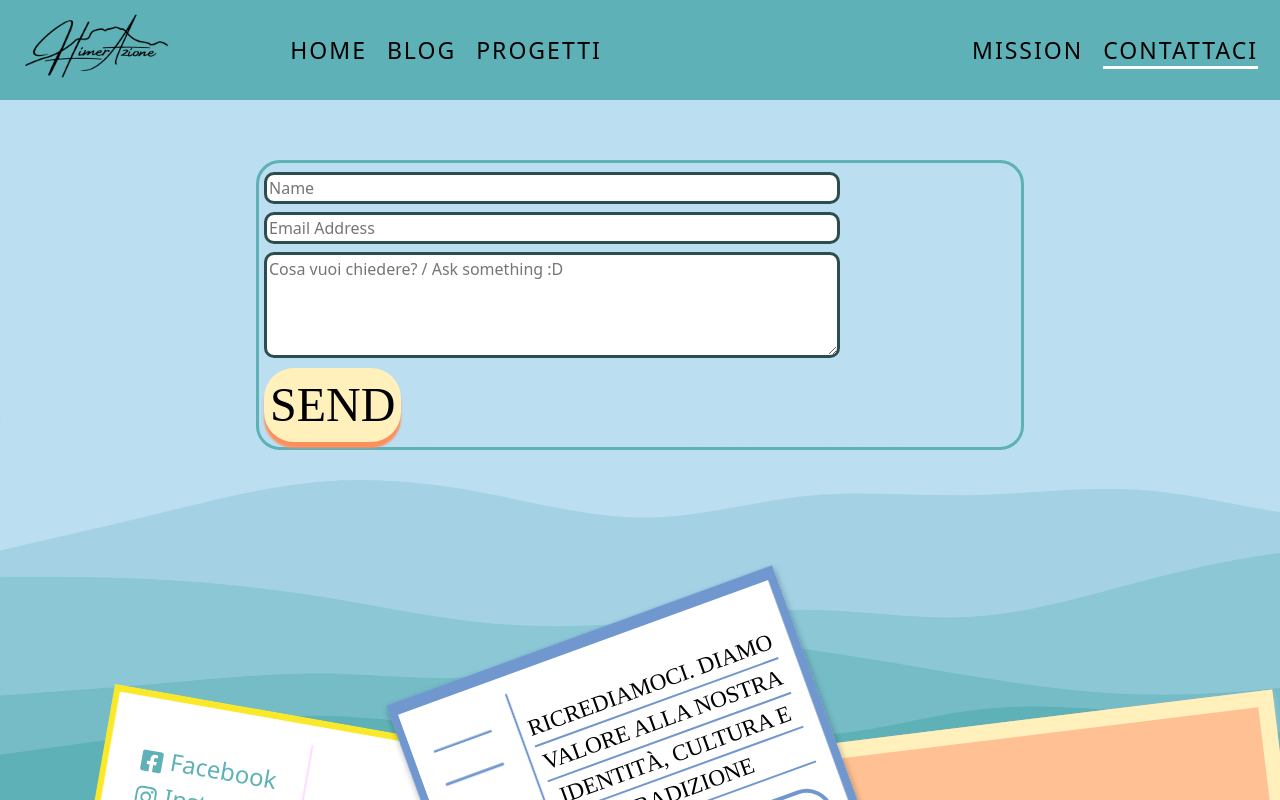
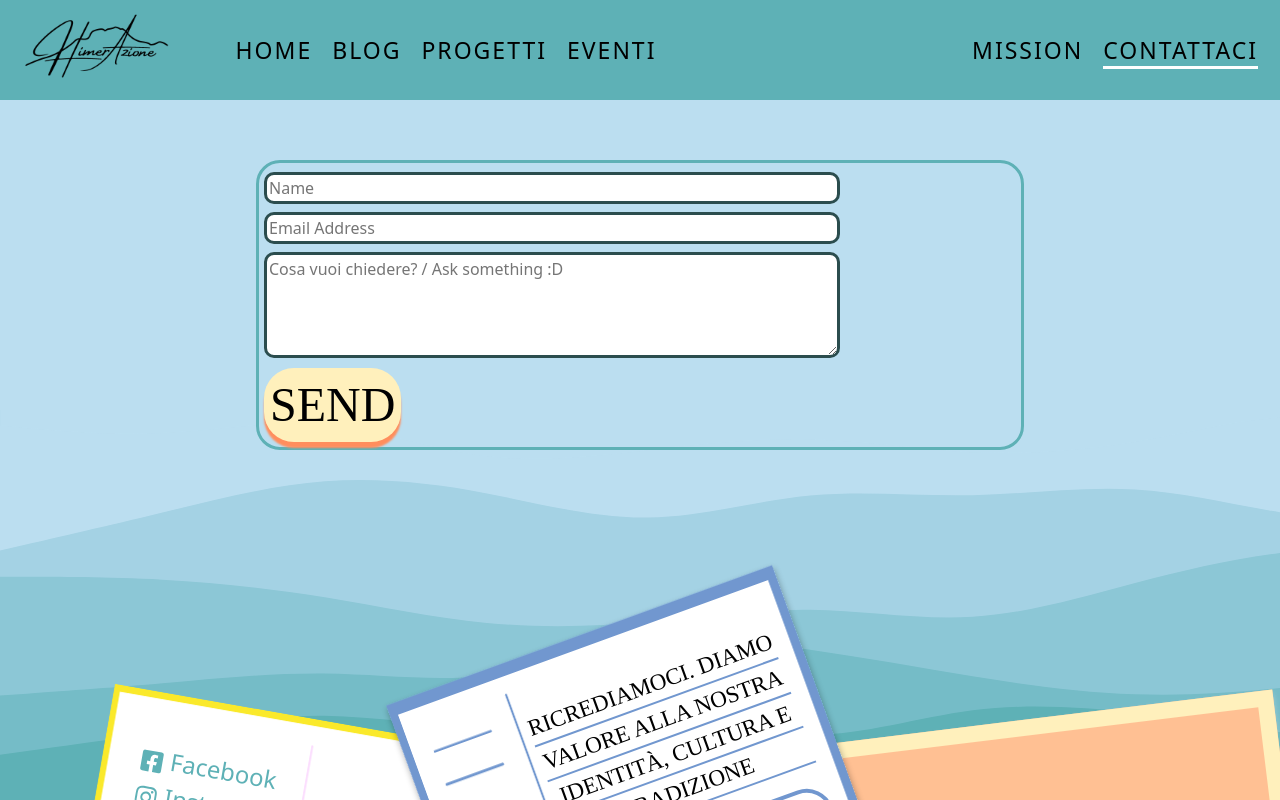
Before and after one commit to FrancescoIp/HimerAzione, a Next.js app: page /contact in a window 1280 px wide. Shown: the top 800 px of the page. Built offline with nearby package versions, Linux system fonts and the light colour scheme; a web font is replaced by a local one.

Commit message:
payload on link

```diff
--- a/components/Header.js
+++ b/components/Header.js
@@ -9,7 +9,7 @@ export default function Header({ pageMarginTop, setPageMarginTop }) {
 
     const navLinksBorderAnimations = { borderBottom: '3px solid #fff' }
     function handleClick() {
-        if (!pageMarginTop.isOpen){
+        if (!pageMarginTop.isOpen) {
             setPageMarginTop({
                 margin: '180px',
                 isOpen: true
@@ -51,7 +51,18 @@ export default function Header({ pageMarginTop, setPageMarginTop }) {
                                     <a>PROGETTI</a>
                                 </NavLink>
                             </motion.span>
+                            <motion.span whileHover={navLinksBorderAnimations}>
+                                <NavLink href={{
+                                    pathname: "/blog",
+                                    query: {
+                                        tag: "Eventi"
+                                    }
+                                }}>
+                                    <a>Eventi</a>
+                                </NavLink>
+                            </motion.span>
                         </Col>
+
                         <Col className='nav-links nav-end'>
                             <motion.span whileHover={navLinksBorderAnimations}>
                                 <NavLink href="/chisiamo">
--- a/components/cartoline/CartolinaSpace.css
+++ b/components/cartoline/CartolinaSpace.css
@@ -1,18 +1,4 @@
 .cartolina-space-container {
-    /* padding: 1%;
-    width: 30%;
-    position: relative;
-    background-color: #5eb1b6;
-    border: 5px solid #ffffff;
-    color: white;
-    right: 30px;
-    bottom: -225px;
-    -webkit-transform: rotate(4deg);
-    -moz-transform: rotate(4deg);
-    -o-transform: rotate(4deg);
-    -ms-transform: rotate(4deg);
-    transform: rotate(4deg);
-    z-index: 4; */
 
     width: 373px;
     background-color: #ffffff;
@@ -20,7 +6,7 @@
 
 
     position: relative;
-    left: 1204px;
+    left: 1130px;
     bottom: 151px;
     z-index: 1;
     -webkit-box-shadow: 0 4px 6px rgba(0, 0, 0, .3);
--- a/pages/index.js
+++ b/pages/index.js
@@ -32,7 +32,7 @@ export default function Home({ articoli }) {
 
       <JardinuPrev />
 
-      <ArticoliEvidenza articoli={articoli} />
+      <ArticoliEvidenza  articoli={articoli} />
 
       <MDA />
 
```
Also changed, not shown: pages/blog/index.js (+4 -7 lines).
